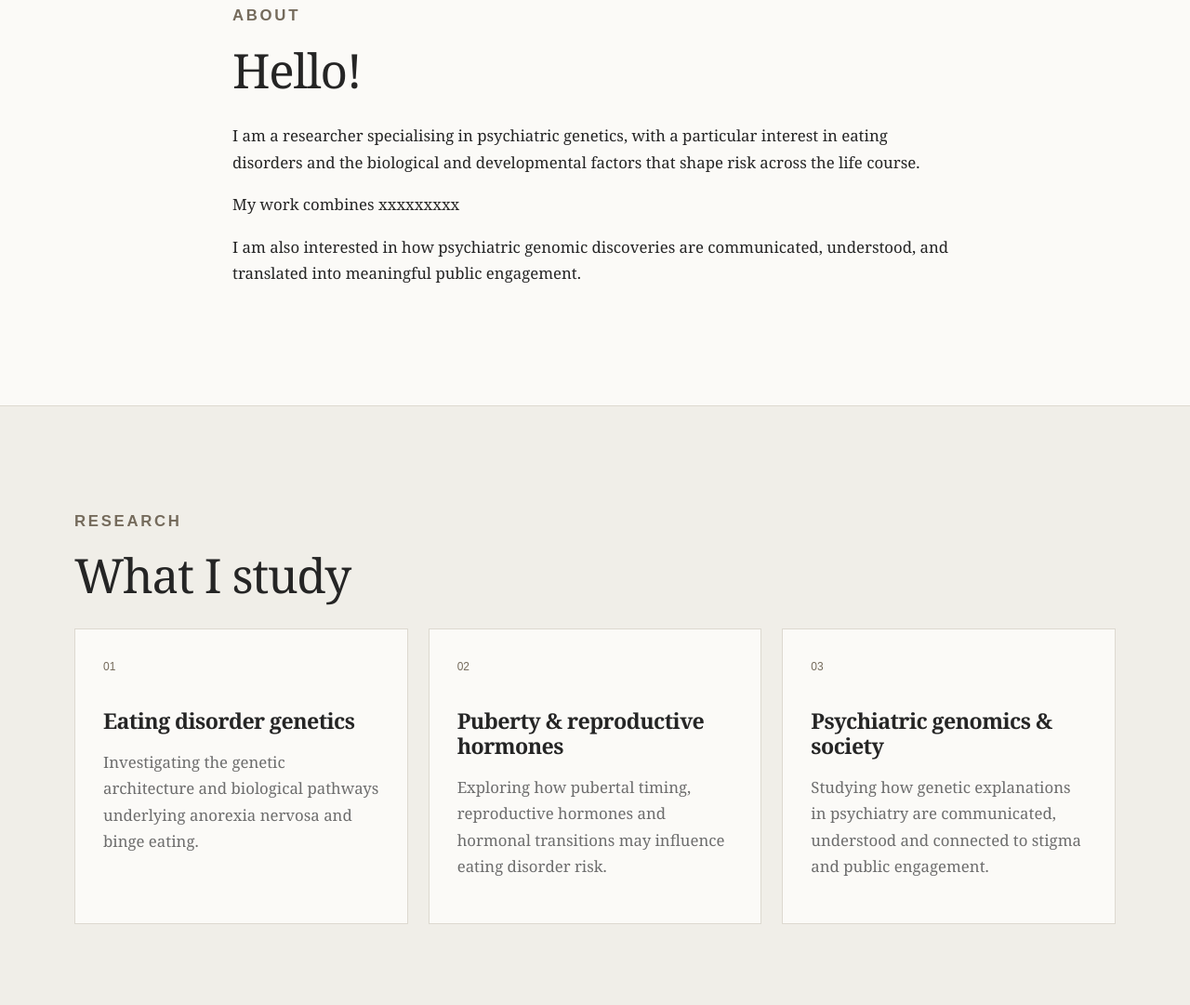
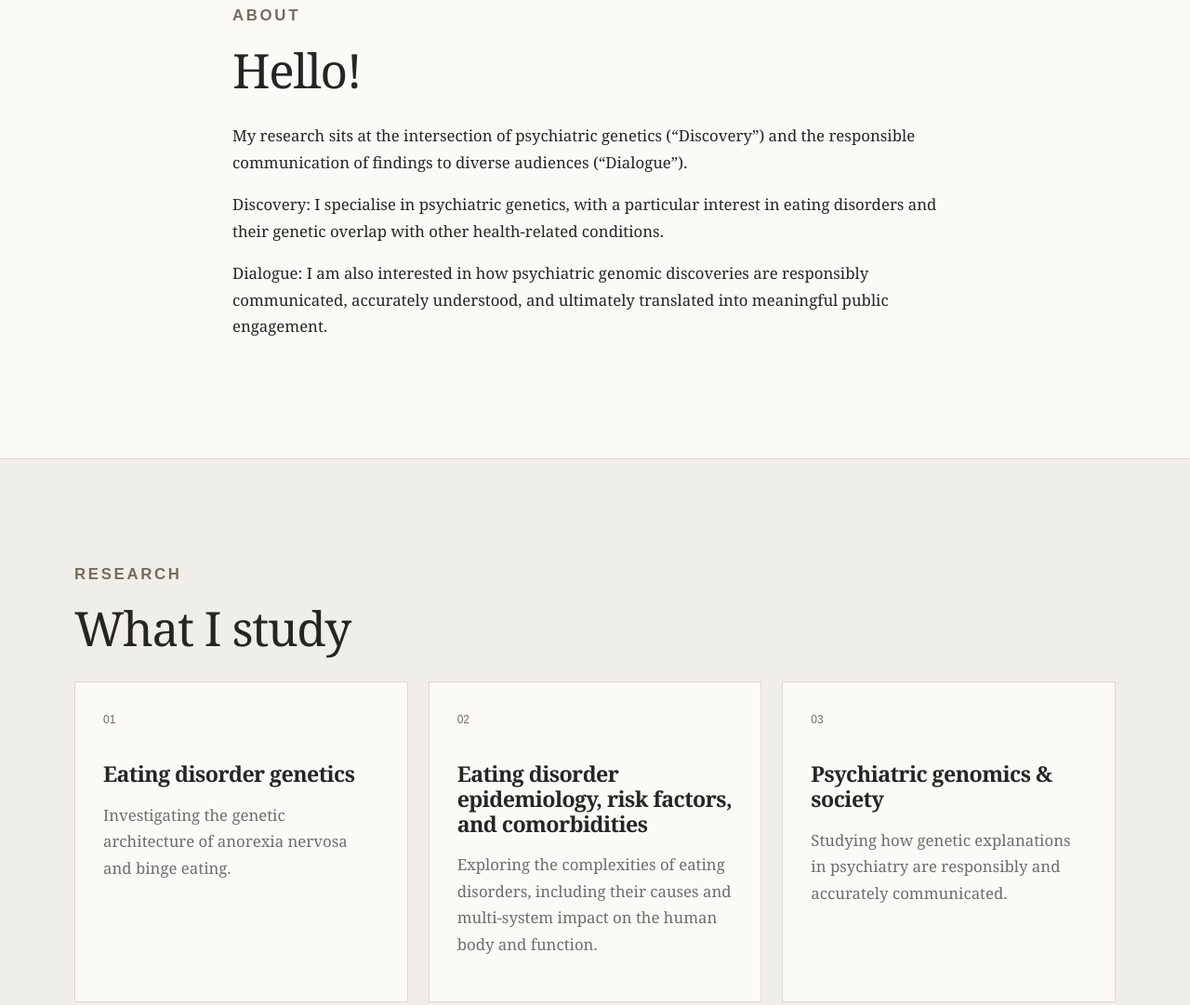
Before and after one commit to Helena-D/Helena-D.github.io, a plain HTML site: page index.html in a window 1280 px wide. Shown: the part 809-1890 px from the top of the page at 93% size. Drawn offline with Linux system fonts and the light colour scheme.

Commit message:
Update index.html

```diff
--- a/index.html
+++ b/index.html
@@ -49,16 +49,17 @@
         <p class="eyebrow">About</p>
         <h2>Hello!</h2>
         <p>
-          I am a researcher specialising in psychiatric genetics, with a particular
-          interest in eating disorders and the biological and developmental factors
-          that shape risk across the life course.
+          My research sits at the intersection of psychiatric genetics (“Discovery”)
+          and the responsible communication of findings to diverse audiences (“Dialogue”).
         </p>
         <p>
-          My work combines xxxxxxxxx
+          Discovery: I specialise in psychiatric genetics, with a particular
+          interest in eating disorders and their genetic overlap with other health-related conditions.
         </p>
         <p>
-          I am also interested in how psychiatric genomic discoveries are
-          communicated, understood, and translated into meaningful public engagement.
+          Dialogue: I am also interested in how psychiatric genomic discoveries are
+          responsibly communicated, accurately understood, and ultimately translated into
+          meaningful public engagement.
         </p>
       </div>
     </section>
@@ -73,17 +74,16 @@
             <span class="number">01</span>
             <h3>Eating disorder genetics</h3>
             <p>
-              Investigating the genetic architecture and biological pathways
-              underlying anorexia nervosa and binge eating.
+              Investigating the genetic architecture of anorexia nervosa and binge eating.
             </p>
           </article>
 
           <article class="card">
             <span class="number">02</span>
-            <h3>Puberty & reproductive hormones</h3>
+            <h3>Eating disorder epidemiology, risk factors, and comorbidities</h3>
             <p>
-              Exploring how pubertal timing, reproductive hormones and hormonal
-              transitions may influence eating disorder risk.
+              Exploring the complexities of eating disorders, including their causes and multi-system
+              impact on the human body and function.
             </p>
           </article>
 
@@ -91,8 +91,8 @@
             <span class="number">03</span>
             <h3>Psychiatric genomics & society</h3>
             <p>
-              Studying how genetic explanations in psychiatry are communicated,
-              understood and connected to stigma and public engagement.
+              Studying how genetic explanations in psychiatry are responsibly and
+              accurately communicated.
             </p>
           </article>
         </div>
@@ -194,9 +194,9 @@
           eating disorder genetics, psychiatric genomics or related methods.
         </p>
         <div class="contact-links">
-          <a class="button" href="mailto:YOUR.EMAIL@example.com">Email me</a>
+          <a class="button" href="mailto:helena.davies@kcl.ac.uk">Email me</a>
           <a class="text-link" href="https://orcid.org/" target="_blank" rel="noopener">ORCID ↗</a>
-          <a class="text-link" href="https://www.linkedin.com/" target="_blank" rel="noopener">LinkedIn ↗</a>
+          <a class="text-link" href="https://www.linkedin.com/in/helena-davies-psych-gen/" target="_blank" rel="noopener">LinkedIn ↗</a>
         </div>
       </div>
     </section>
@@ -204,7 +204,7 @@
 
   <footer>
     <div class="container footer-inner">
-      <span>© 2026 Helena [Surname]</span>
+      <span>© 2026 Helena L. Davies</span>
       <a href="#home">Back to top ↑</a>
     </div>
   </footer>
```
